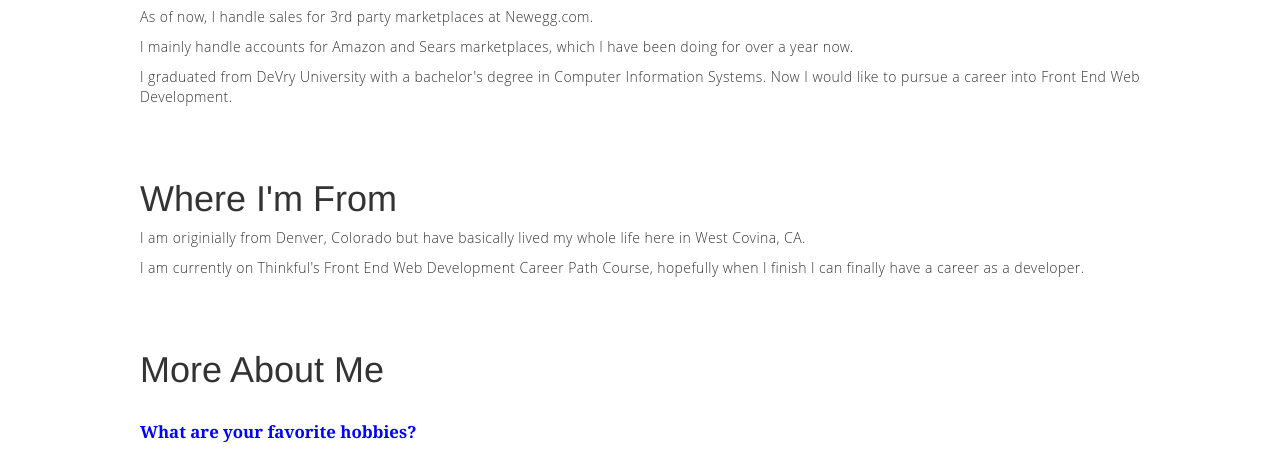
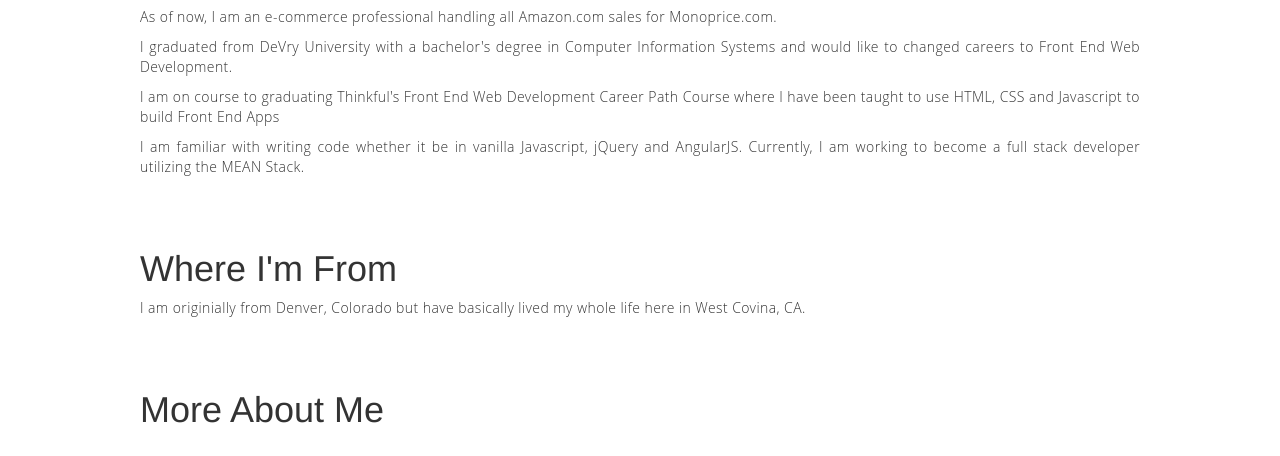
Before and after one commit to dtrinh888/portfolio, a website: page index.html in a window 1280 px wide. Shown: the part 715-1171 px from the top of the page. Drawn offline with nearby package versions, Linux system fonts and the light colour scheme.

```diff
--- a/index.html
+++ b/index.html
@@ -46,13 +46,15 @@
 				<div id="personal-container">
 					<section class="intro">
 					  <h1>Introduction</h1>
-					  <p>As of now, I handle sales for 3rd party marketplaces at Newegg.com.</p>
-					  <p>I mainly handle accounts for Amazon and Sears marketplaces, which I have been doing for over a year now.</p>
-					  <p>I graduated from DeVry University with a bachelor's degree in Computer Information Systems. Now I would like to pursue a career into Front End Web Development.</p></section>
+					  <p>As of now, I am an e-commerce professional handling all Amazon.com sales for Monoprice.com.</p>
+					  <p>I graduated from DeVry University with a bachelor's degree in Computer Information Systems and would like to changed careers to Front End Web Development.</p>
+					  <p>I am on course to graduating Thinkful's Front End Web Development Career Path Course where I have been taught to use HTML, CSS and Javascript to build Front End Apps</p>
+					  <p>I am familiar with writing code whether it be in vanilla Javascript, jQuery and AngularJS. Currently, I am working to become a full stack developer utilizing the MEAN Stack.</p>
+					</section>
 					<section class="locale">
 					  <h1> Where I'm From</h1>
 					  <p>I am originially from Denver, Colorado but have basically lived my whole life here in West Covina, CA.</p>
-					  <p>I am currently on Thinkful's Front End Web Development Career Path Course, hopefully when I finish I can finally have a career as a developer.</p>
+					  <p></p>
 					</section>
 					<section class="questions">
 					  <h1>More About Me</h1>
```
Also changed, not shown: package.json (added, +27 -0 lines), img/losangeles.jpg.
